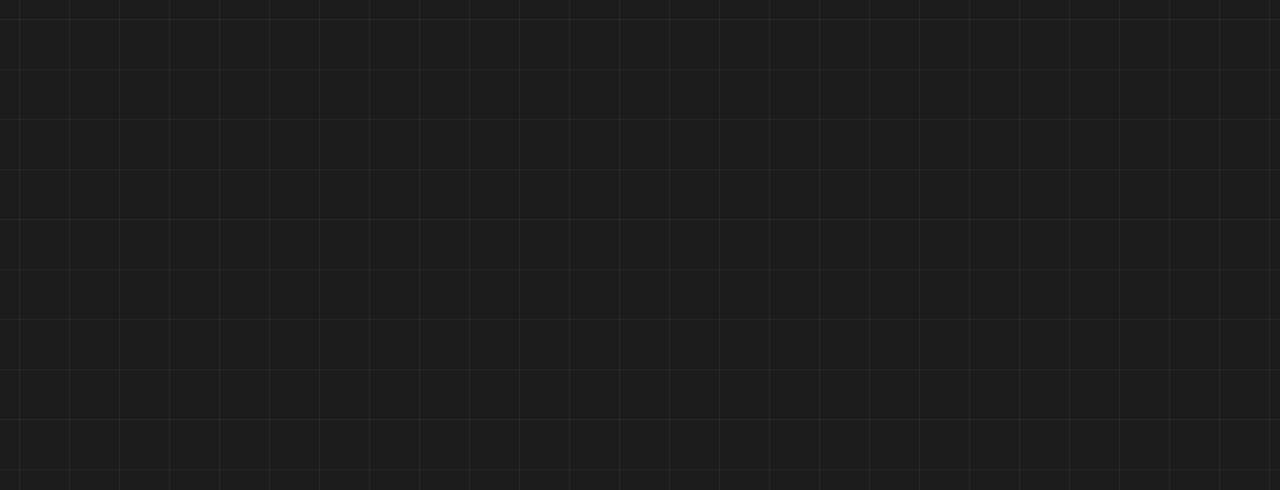
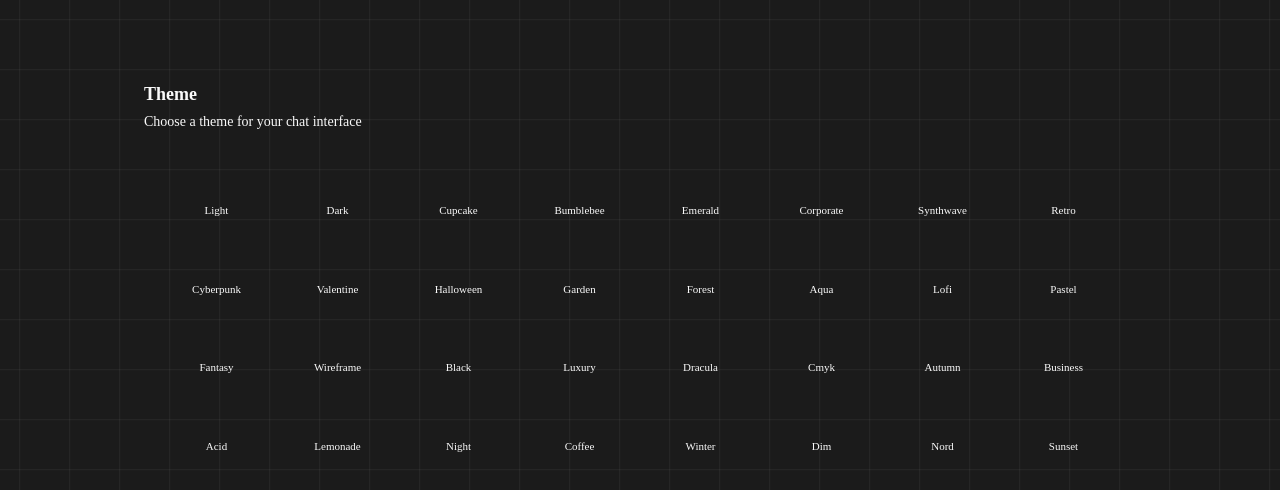
Before and after one commit to namannn04/careerCompass, a React (Vite) app: page /setting in a window 1280 px wide. Before the commit this address had no page. Shown: the top 490 px of the page. Built offline with nearby package versions, Linux system fonts and the light colour scheme; a web font is replaced by a local one.

Commit message:
daisy ui

```diff
--- a/src/App.css
+++ b/src/App.css
@@ -7,7 +7,7 @@ html, body {
     -ms-overflow-style: none;  /* For Internet Explorer and Edge */
     scrollbar-width: none;  /* For Firefox */
     scroll-behavior: smooth;
-    /* background-color: black; */
+    /* background-color: rgb(0, 0, 0); */
   }
 
   /* For WebKit browsers (Chrome, Safari, etc.) */
--- a/src/App.jsx
+++ b/src/App.jsx
@@ -10,13 +10,13 @@ import Strategies from "./Pages/Strategies";
 import ScrollToTop from "./Components/ui/ScrollToTop";
 import AuthPage from "./Pages/AuthPage";
 import ProfilePage from "./Pages/ProfilePage";
-// import { useThemeStore } from "./Context/useThemeStroe";
-// import Settings from "./Components/Settings";
+import useThemeStore from "./Context/useThemeStroe";
+import Settings from "./Components/Settings";
 
 function App() {
-  // const { theme } = useThemeStore();
+  const { theme } = useThemeStore();
   return (
-    // <div data-theme={theme}>
+    <div data-theme={theme}>
       <Router>
         <Background />
         <ScrollToTop />
@@ -28,10 +28,10 @@ function App() {
           <Route path="/strategies" element={<Strategies />} />
           <Route path="/authentication" element={<AuthPage />} />
           <Route path="/profile" element={<ProfilePage />} />
-          {/* <Route path="/setting" element={<Settings />} /> */}
+          <Route path="/setting" element={<Settings />} />
         </Routes>
       </Router>
-    // </div>
+    </div>
   );
 }
 
--- a/src/Components/Navbar.jsx
+++ b/src/Components/Navbar.jsx
@@ -174,7 +174,7 @@ export default function Navbar() {
             ></span>
           </HashLink>
         </li>
-        {/* <li className="group pt-2 relative">
+        <li className="group pt-2 relative">
           <Link
             to="/setting"
             className={`relative text-xl font-semibold hover:text-[#fcb326] transition duration-300 ease-out pb-1 ${
@@ -192,7 +192,7 @@ export default function Navbar() {
               }`}
             ></span>
           </Link>
-        </li> */}
+        </li>
         <li className="relative group">
           <button
             className="w-12 h-12 rounded-full bg-gray-700 flex items-center justify-center overflow-hidden focus:outline-none shadow-lg hover:scale-105 transition-transform"
--- a/src/Components/Settings.jsx
+++ b/src/Components/Settings.jsx
@@ -1,5 +1,5 @@
 import { THEMES } from "../Constants/index.js";
-import { useThemeStore } from "../Context/useThemeStroe.js";
+import useThemeStore from "../Context/useThemeStroe.js";
 const Settings = () => {
   const { theme, setTheme } = useThemeStore();
 
--- a/src/Context/useThemeStroe.js
+++ b/src/Context/useThemeStroe.js
@@ -1,9 +1,11 @@
-// import create from "zustand";
+import { create } from "zustand";
 
-export const useThemeStore = create((set) => ({
+const useThemeStore = create((set) => ({
   theme: localStorage.getItem("chat-theme") || "luxury",
   setTheme: (theme) => {
     localStorage.setItem("chat-theme", theme);
     set({ theme });
   },
 }));
+
+export default useThemeStore;
--- a/src/index.css
+++ b/src/index.css
@@ -25,7 +25,7 @@ main {
   }
 }
 
-/* @import "tailwindcss";
+@import "tailwindcss";
 @plugin "daisyui" {
   themes: all;
-} */
+}
```
